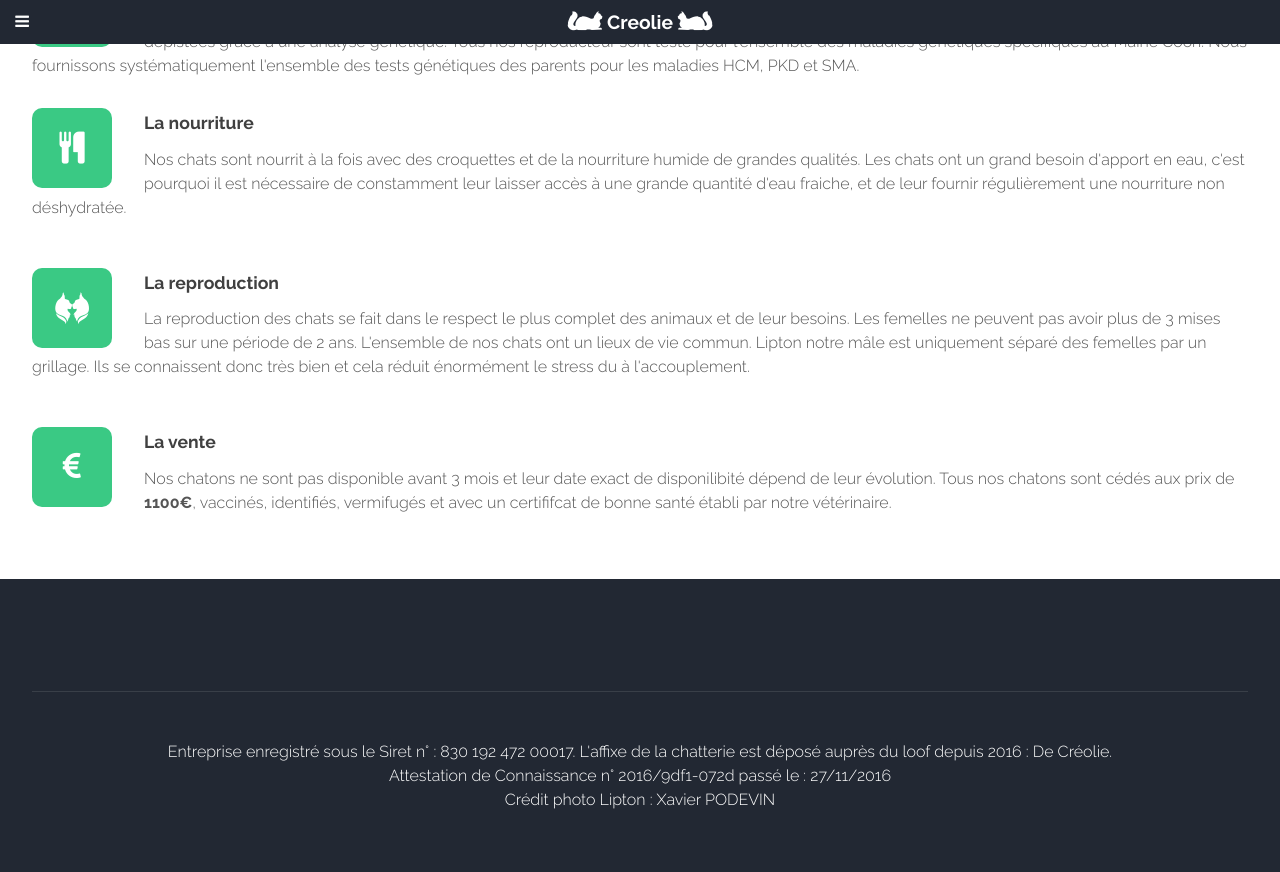
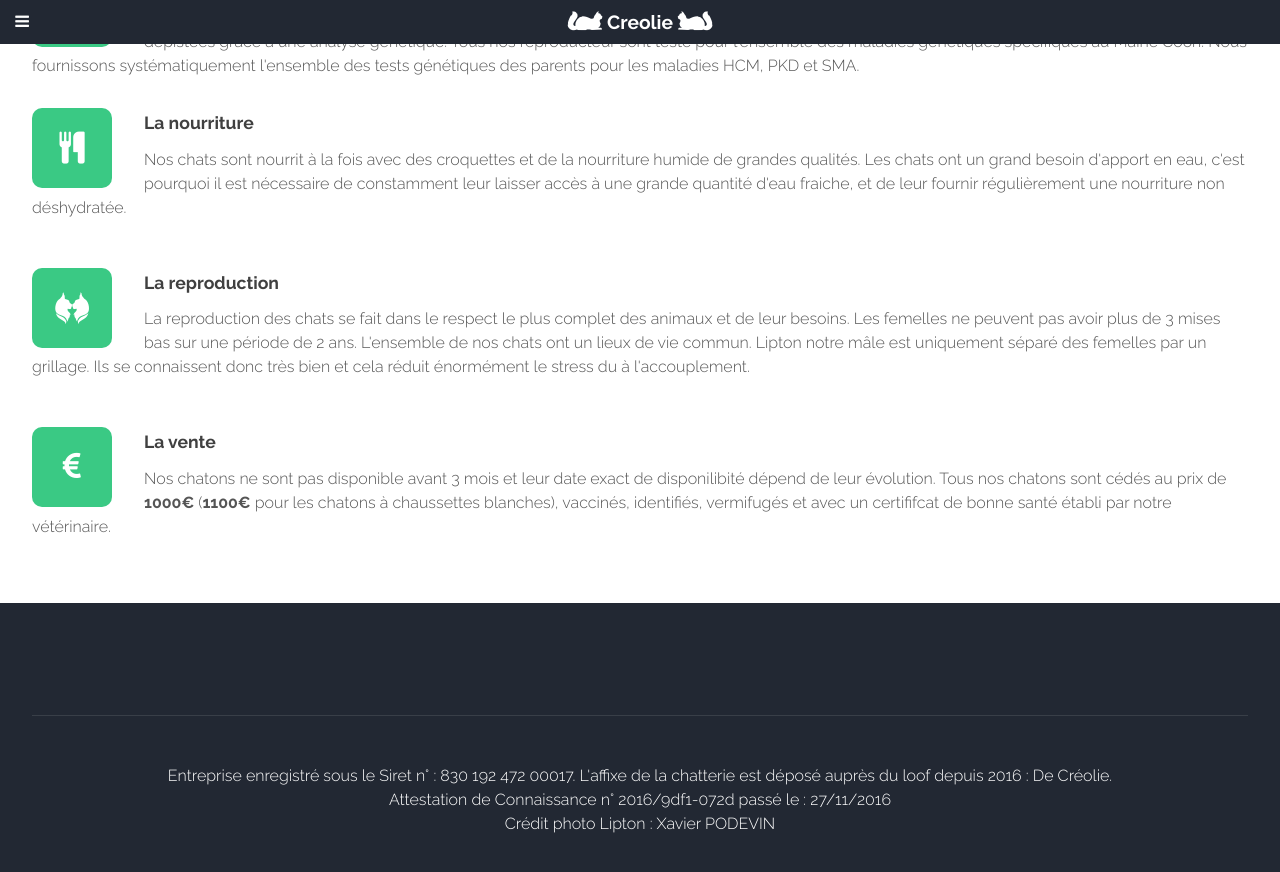
Before and after one commit to jbourcie/creolie, a Jekyll site: the page built from index.html, in a window 1280 px wide and 900 px high, scrolled down 1809 px. Shown: the top 872 px of the window. Built offline with Jekyll 4.4.1, drawn with Linux system fonts in a browser that asks for light colours; some web fonts are replaced.

Commit message:
update price

```diff
--- a/_config.yml
+++ b/_config.yml
@@ -9,7 +9,8 @@ url: "http://creolie.fr" # the base hostname & protocol for your site
 #gems: [jekyll-paginate]
 gems: [jekyll-sitemap, jekyll-seo-tag]
 
-prix: 1100
+prix: 1000
+prixChaussettes: 1100
 siret: 830 192 472 00017
 affixe: De Créolie
 CCADDate: 27/11/2016
--- a/index.html
+++ b/index.html
@@ -80,7 +80,7 @@ layout: landing
 								<li>
 									<span class="fa fa-eur"></span>
 									<h3>La vente</h3>
-									<span>Nos chatons ne sont pas disponible avant 3 mois et leur date exact de disponilibité dépend de leur évolution. Tous nos chatons sont cédés aux prix de <strong>{{site.prix}}€</strong>, vaccinés, identifiés, vermifugés et avec un certififcat de bonne santé établi par notre vétérinaire.</span>
+									<span>Nos chatons ne sont pas disponible avant 3 mois et leur date exact de disponilibité dépend de leur évolution. Tous nos chatons sont cédés au prix de <strong>{{site.prix}}€</strong> (<strong>{{site.prixChaussettes}}€</strong> pour les chatons à chaussettes blanches), vaccinés, identifiés, vermifugés et avec un certififcat de bonne santé établi par notre vétérinaire.</span>
 								</li>
 							</ul>
 						</section>
--- a/tarifs.html
+++ b/tarifs.html
@@ -14,7 +14,7 @@ layout: main
 				<p>Tous nos chats reproducteurs sont régulièrement vaccinés et à jour de leur vaccins. Tous nos chats reproducteurs sont également testé et négatifs pour les maladies génétiques du Maine Coon HCM, SMA, PKD et FIV Felv.</p>
 				<p>Tous les chatons sont vendus primo vacciné (le rappel peut également avoir été fait en fonction de la date de vente du chat). Tous nos chatons disponibles à la vente sont également en possession d'un certificat de bonne santé établi par notre vétérinaire. Ils sont également identifié (par puce électronique) et inscrit auprès du LOOF</p>
 				<p>Les chatons sont tous pure race et disponible à la réservation dès leur naissance, mais ils ne pourront être vendu et quitter notre élevage que lorsqu'ils auront atteint l'age de 3 mois afin d'assurer une transition en douceur après la phase d'allaitement.</p>
-				<p> Tous nos chatons sont vendus entiers au prix de <strong>{{site.prix}}€</strong>. Le processus de vente d'un chaton est le suivant : </p>
+				<p> Tous nos chatons sont vendus entiers au prix de <strong>{{site.prix}}€</strong> (<strong>{{site.prixChaussettes}}€</strong> pour les chatons à chaussettes blanches). Le processus de vente d'un chaton est le suivant : </p>
 				<p></p>
 			</section>
 			<section>
```
